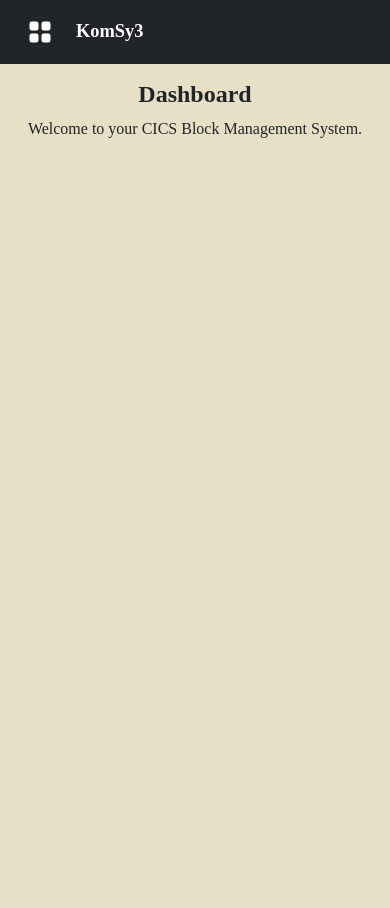
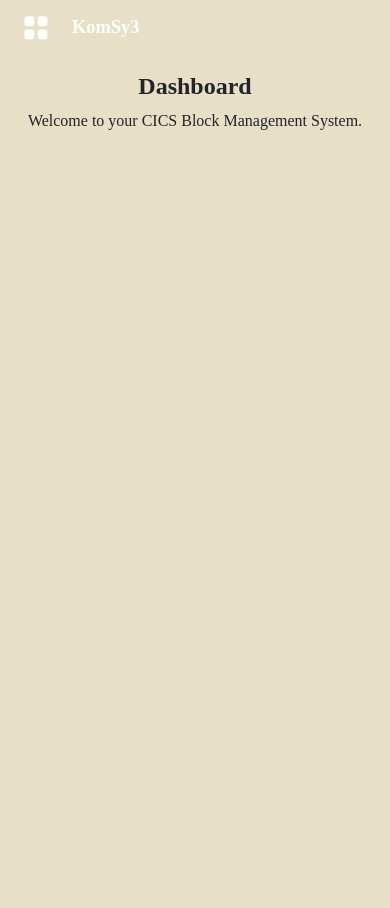
Before and after one commit to notvyn/BlockHub_Web, a Flask app: page / in a window 390 px wide. After the commit the page ends 130 px from the top, so only its background shows below. Run offline with Flask 3, Linux system fonts and the light colour scheme; some libraries are stand-ins or nearby versions; some web fonts are replaced.

Commit message:
Removed sidebar classes

```diff
--- a/app/templates/base.html
+++ b/app/templates/base.html
@@ -34,7 +34,8 @@
         <div class="main w-100">
 
             <!-- Mobile-Only Header -->
-            <div class="d-md-none p-1 d-flex bg-dark align-items-center">
+            <!-- p-1 bg-dark -->
+            <div class="d-flex d-md-none align-items-center">
                 <button id="mobile-toggle" type="button">
                     <i class="bi bi-grid-fill"></i>
                 </button>
```
